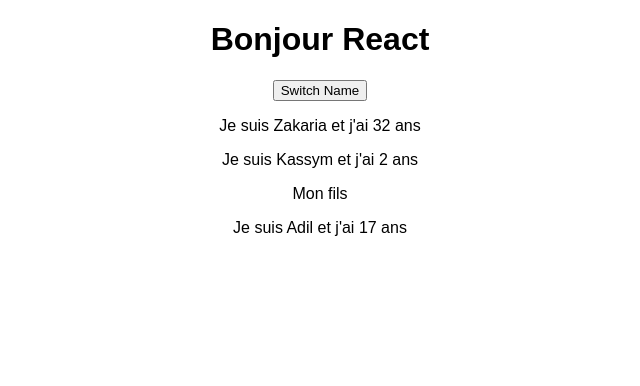
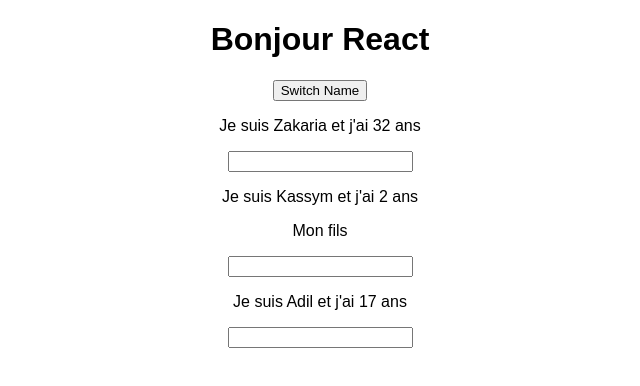
Before and after one commit to limozaza/memo-react, a React (Create React App) app: page / in a window 1280 px wide. Shown: the top 386 px of the page, without its empty margins (320-960 px from the left). Built offline with nearby package versions, Linux system fonts and the light colour scheme.

Commit message:
2 way binding

```diff
--- a/src/App.js
+++ b/src/App.js
@@ -22,13 +22,29 @@
     ]
     })
   }
+
+ nameChangedHandler = (event) =>{
+    this.setState({
+      personnes : [
+        {name:"sofia", age:"31"},
+        {name:"Kassym", age:"2"},
+        {name:event.target.value, age:"17"}
+    ]
+    })
+ }
+
   render() {
     return (
       <div className="App">
         <h1>Bonjour React</h1>
         <button onClick={() => this.switchNameHandler("adilou")}>Switch Name</button>
         <Person name={this.state.personnes[0].name} age={this.state.personnes[0].age}/>
-        <Person click={() => this.switchNameHandler("adilou")} name={this.state.personnes[1].name} age={this.state.personnes[1].age}>Mon fils</Person>
+        <Person
+        click={() => this.switchNameHandler("adilou")}
+        name={this.state.personnes[1].name}
+        age={this.state.personnes[1].age}
+        changed={this.nameChangedHandler}
+        >Mon fils</Person>
         <Person name={this.state.personnes[2].name} age={this.state.personnes[2].age}/>
       </div>
     );
--- a/src/Person/Person.js
+++ b/src/Person/Person.js
@@ -4,6 +4,7 @@
         <div>
             <p onClick={props.click}>Je suis {props.name} et j'ai {props.age} ans</p>
             <p>{props.children}</p>
+            <input type="text" onChange={props.changed}/>
         </div>
     );
 }
```
